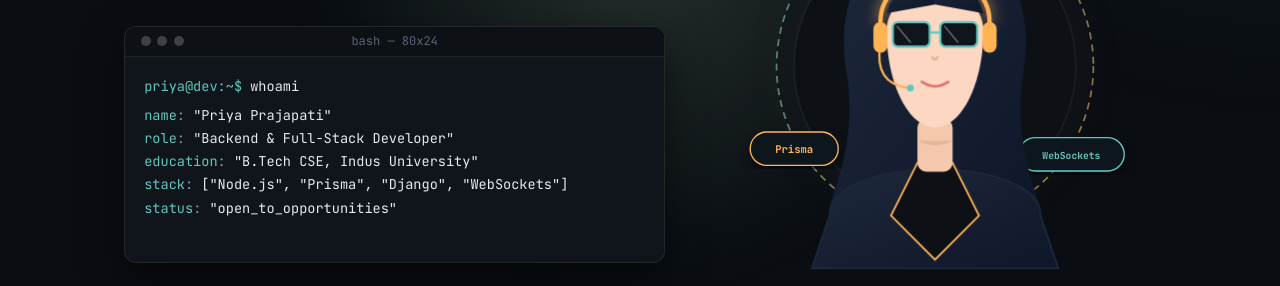
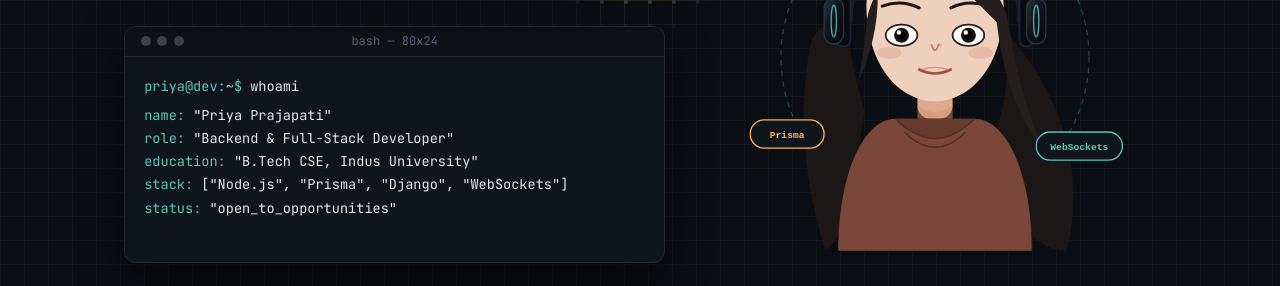
Before and after one commit to priya-code11/portfolio, a plain HTML site: page index.html in a window 1280 px wide. Shown: the part 336-622 px from the top of the page. Drawn offline with Linux system fonts and the light colour scheme.

Commit message:
change UI

```diff
--- a/index.html
+++ b/index.html
@@ -51,108 +51,143 @@
     </div>
 
     <!-- Redesigned Developer Avatar Vector -->
-    <div class="hero-avatar-wrapper" aria-label="Stylized tech vector illustration of a developer">
-      <svg class="hero-avatar" viewBox="0 0 500 500" fill="none" xmlns="http://www.w3.org/2000/svg">
-        <defs>
-          <radialGradient id="avatarGlow" cx="50%" cy="50%" r="50%">
-            <stop offset="0%" stop-color="#5ec9c0" stop-opacity="0.25"/>
-            <stop offset="50%" stop-color="#ffb454" stop-opacity="0.12"/>
-            <stop offset="100%" stop-color="#0a0d12" stop-opacity="0"/>
-          </radialGradient>
+    <div class="hero-avatar-wrapper">
+  <svg class="hero-avatar" viewBox="0 0 500 500" width="100%" height="auto">
+    <defs>
+      <!-- Soft Glow Effect for Tech Pills -->
+      <filter id="soft-glow" x="-20%" y="-20%" width="140%" height="140%">
+        <feGaussianBlur stdDeviation="6" result="blur" />
+        <feComposite in="SourceGraphic" in2="blur" operator="over" />
+      </filter>
 
-          <linearGradient id="cyberGradient" x1="0%" y1="0%" x2="100%" y2="100%">
-            <stop offset="0%" stop-color="#5ec9c0"/>
-            <stop offset="100%" stop-color="#ffb454"/>
-          </linearGradient>
+      <!-- Realistic Metallic/Matte Gradients for Headphones -->
+      <linearGradient id="hp-band-grad" x1="0%" y1="0%" x2="0%" y2="100%">
+        <stop offset="0%" stop-color="#2a303c" />
+        <stop offset="50%" stop-color="#0f1319" />
+        <stop offset="100%" stop-color="#05070a" />
+      </linearGradient>
 
-          <linearGradient id="hairGrad" x1="0%" y1="0%" x2="100%" y2="100%">
-            <stop offset="0%" stop-color="#1e293b"/>
-            <stop offset="100%" stop-color="#0f172a"/>
-          </linearGradient>
+      <linearGradient id="hp-cup-grad" x1="0%" y1="0%" x2="100%" y2="100%">
+        <stop offset="0%" stop-color="#2c3340" />
+        <stop offset="40%" stop-color="#12161f" />
+        <stop offset="100%" stop-color="#05070a" />
+      </linearGradient>
 
-          <linearGradient id="jacketGrad" x1="0%" y1="0%" x2="100%" y2="100%">
-            <stop offset="0%" stop-color="#1e293b"/>
-            <stop offset="100%" stop-color="#0f172a"/>
-          </linearGradient>
+      <linearGradient id="metal-accent" x1="0%" y1="0%" x2="100%" y2="0%">
+        <stop offset="0%" stop-color="#5a6578" />
+        <stop offset="50%" stop-color="#9ab0d0" />
+        <stop offset="100%" stop-color="#3b4452" />
+      </linearGradient>
+    </defs>
 
-          <filter id="glow" x="-20%" y="-20%" width="140%" height="140%">
-            <feGaussianBlur stdDeviation="8" result="blur" />
-            <feComposite in="SourceGraphic" in2="blur" operator="over"/>
-          </filter>
+    <!-- Outer Orbit Ring -->
+    <circle cx="250" cy="240" r="175" fill="none" stroke="var(--teal)" stroke-dasharray="6,6" stroke-width="1.5" opacity="0.3"/>
 
-          <filter id="shadow" x="-10%" y="-10%" width="120%" height="120%">
-            <feDropShadow dx="0" dy="8" stdDeviation="6" flood-color="#000000" flood-opacity="0.5"/>
-          </filter>
-        </defs>
+    <!-- Hair (Back Waves - Dark Brown/Black) -->
+    <path d="M 110 220
+             C 90 310, 105 390, 125 460
+             C 155 440, 160 370, 170 300
+             C 155 250, 145 200, 155 160 Z" fill="#1b1716"/>
 
-        <!-- Glow Ring backdrop -->
-        <circle cx="250" cy="250" r="210" fill="url(#avatarGlow)"/>
-        <circle cx="250" cy="250" r="180" fill="#10141b" stroke="url(#cyberGradient)" stroke-width="2" stroke-dasharray="8 6" opacity="0.6"/>
-        <circle cx="250" cy="250" r="160" fill="#0d1116" stroke="rgba(255, 255, 255, 0.05)" stroke-width="2"/>
+    <!-- Long Side Hair Drape (Right side flowing down) -->
+    <path d="M 320 200
+             C 380 260, 425 350, 400 460
+             C 355 460, 315 400, 320 320
+             C 338 270, 332 220, 320 200 Z" fill="#1b1716"/>
 
-        <!-- Floating Skill Badges -->
-        <g class="float-badge b1" filter="url(#shadow)">
-          <rect x="35" y="75" width="105" height="38" rx="19" fill="#10141b" stroke="#5ec9c0" stroke-width="1.5"/>
-          <text x="87" y="99" fill="#5ec9c0" font-family="JetBrains Mono, monospace" font-size="12" font-weight="700" text-anchor="middle">Node.js</text>
-        </g>
+    <!-- Neck & Skin Tone -->
+    <rect x="230" y="255" width="40" height="55" rx="15" fill="#e0a98b"/>
+    <path d="M 230 295 Q 250 310 270 295 L 270 310 L 230 310 Z" fill="#cc9376" opacity="0.5"/> <!-- Shadow -->
 
-        <g class="float-badge b2" filter="url(#shadow)">
-          <rect x="360" y="90" width="100" height="38" rx="19" fill="#10141b" stroke="#ffb454" stroke-width="1.5"/>
-          <text x="410" y="114" fill="#ffb454" font-family="JetBrains Mono, monospace" font-size="12" font-weight="700" text-anchor="middle">Python</text>
-        </g>
+    <!-- Brown Drape / Cowl Neck Top -->
+    <path d="M 140 460
+             C 140 370, 170 310, 205 310
+             L 295 310
+             C 330 310, 360 370, 360 460 Z" fill="#7a4738"/>
+    <!-- Fold details -->
+    <path d="M 205 310 Q 250 355 295 310" fill="#663a2d" stroke="#522e23" stroke-width="1.5"/>
+    <path d="M 215 325 Q 250 360 285 325" fill="none" stroke="#522e23" stroke-width="2"/>
 
-        <g class="float-badge b3" filter="url(#shadow)">
-          <rect x="345" y="340" width="120" height="38" rx="19" fill="#10141b" stroke="#5ec9c0" stroke-width="1.5"/>
-          <text x="405" y="364" fill="#5ec9c0" font-family="JetBrains Mono, monospace" font-size="11" font-weight="700" text-anchor="middle">WebSockets</text>
-        </g>
+    <!-- Face Shape -->
+    <path d="M 172 180
+             C 172 120, 328 120, 328 180
+             C 328 250, 290 290, 250 290
+             C 210 290, 172 250, 172 180 Z" fill="#eed1bd"/>
 
-        <g class="float-badge b4" filter="url(#shadow)">
-          <rect x="40" y="330" width="100" height="38" rx="19" fill="#10141b" stroke="#ffb454" stroke-width="1.5"/>
-          <text x="90" y="354" fill="#ffb454" font-family="JetBrains Mono, monospace" font-size="12" font-weight="700" text-anchor="middle">Prisma</text>
-        </g>
+    <!-- Cheek Warmth -->
+    <ellipse cx="198" cy="235" rx="14" ry="7" fill="#d6836c" opacity="0.3" />
+    <ellipse cx="302" cy="235" rx="14" ry="7" fill="#d6836c" opacity="0.3" />
 
-        <!-- AVATAR CHARACTER -->
-        <!-- Hair Base -->
-        <path d="M 150 260 C 130 150, 200 90, 250 90 C 300 90, 370 150, 350 260 C 340 330, 360 380, 370 410 L 130 410 C 140 380, 160 330, 150 260 Z" fill="url(#hairGrad)" />
+    <!-- Eyebrows -->
+    <path d="M 190 182 Q 212 174 232 184" fill="none" stroke="#1b1716" stroke-width="3.5" stroke-linecap="round"/>
+    <path d="M 268 184 Q 288 174 310 182" fill="none" stroke="#1b1716" stroke-width="3.5" stroke-linecap="round"/>
 
-        <!-- Body / Jacket -->
-        <path d="M 130 420 C 130 350, 370 350, 370 420 L 390 480 L 110 480 Z" fill="url(#jacketGrad)" stroke="#1e293b" stroke-width="2"/>
-        <!-- Hoodie Neon Accent Inner -->
-        <path d="M 200 420 L 250 470 L 300 420 L 270 360 L 230 360 Z" fill="#0d1116" stroke="#ffb454" stroke-width="2"/>
+    <!-- Eyes (Sclera) -->
+    <ellipse cx="212" cy="215" rx="18" ry="12" fill="#ffffff" stroke="#2b201c" stroke-width="2"/>
+    <ellipse cx="288" cy="215" rx="18" ry="12" fill="#ffffff" stroke="#2b201c" stroke-width="2"/>
 
-        <!-- Neck -->
-        <rect x="230" y="310" width="40" height="60" rx="10" fill="#f3c8ac" />
-        <path d="M 230 335 Q 250 345 270 335 Z" fill="#e2b091" opacity="0.7"/>
+    <!-- Interactive Pupils -->
+    <g class="eye-pupil-group" data-cx="212" data-cy="215">
+      <circle class="eye-pupil" cx="212" cy="215" r="8.5" fill="#1b120c"/>
+      <circle class="eye-pupil" cx="212" cy="215" r="5" fill="#000000"/>
+      <circle class="eye-pupil" cx="209" cy="212" r="2.5" fill="#ffffff"/>
+    </g>
 
-        <!-- Head Contour -->
-        <path d="M 195 210 C 195 150, 305 150, 305 210 C 305 270, 280 320, 250 320 C 220 320, 195 270, 195 210 Z" fill="#fcd7c1" />
+    <g class="eye-pupil-group" data-cx="288" data-cy="215">
+      <circle class="eye-pupil" cx="288" cy="215" r="8.5" fill="#1b120c"/>
+      <circle class="eye-pupil" cx="288" cy="215" r="5" fill="#000000"/>
+      <circle class="eye-pupil" cx="285" cy="212" r="2.5" fill="#ffffff"/>
+    </g>
 
-        <!-- Glasses / Tech Visor Frame -->
-        <rect x="202" y="200" width="42" height="28" rx="6" fill="#10141b" stroke="#5ec9c0" stroke-width="2.5"/>
-        <rect x="256" y="200" width="42" height="28" rx="6" fill="#10141b" stroke="#5ec9c0" stroke-width="2.5"/>
-        <line x1="244" y1="212" x2="256" y2="212" stroke="#5ec9c0" stroke-width="2.5"/>
+    <!-- Nose & Stud -->
+    <path d="M 246 226 Q 250 238 254 226" fill="none" stroke="#ba8269" stroke-width="2" stroke-linecap="round"/>
+    <circle cx="256" cy="226" r="1.2" fill="#ffffff" stroke="#a36e57" stroke-width="0.8"/>
 
-        <!-- Glass Lens Highlights -->
-        <line x1="207" y1="205" x2="222" y2="223" stroke="#ffffff" stroke-width="1.5" opacity="0.4" stroke-linecap="round"/>
-        <line x1="261" y1="205" x2="276" y2="223" stroke="#ffffff" stroke-width="1.5" opacity="0.4" stroke-linecap="round"/>
+    <!-- Smile -->
+    <path d="M 232 254 Q 250 263 268 254" fill="none" stroke="#a04f43" stroke-width="3" stroke-linecap="round"/>
+    <path d="M 235 254 Q 250 249 265 254" fill="none" stroke="#bc685a" stroke-width="1.5" opacity="0.6"/>
 
-        <!-- Nose & Smile -->
-        <path d="M 247 240 Q 250 245 253 240" fill="none" stroke="#e2b091" stroke-width="2.5" stroke-linecap="round" />
-        <path d="M 235 268 Q 250 278 265 268" fill="none" stroke="#e57373" stroke-width="3" stroke-linecap="round" />
+    <!-- Hair Front Layers -->
+    <path d="M 250 128 L 250 155" stroke="#100d0c" stroke-width="1.5"/>
+    <path d="M 250 130 C 210 135, 175 160, 172 205 Q 170 230 162 270 Q 185 220 185 170 Z" fill="#241f1d"/>
+    <path d="M 250 130 C 290 135, 330 160, 335 210 Q 345 280 375 350 Q 330 290 320 200 Z" fill="#241f1d"/>
 
-        <!-- Modern Developer Headset -->
-        <path d="M 188 200 C 188 130, 312 130, 312 200" fill="none" stroke="#ffb454" stroke-width="5" stroke-linecap="round" filter="url(#glow)"/>
-        <rect x="180" y="200" width="16" height="35" rx="8" fill="#ffb454"/>
-        <rect x="304" y="200" width="16" height="35" rx="8" fill="#ffb454"/>
-        <!-- Headset Mic -->
-        <path d="M 188 225 Q 180 270 220 275" fill="none" stroke="#ffb454" stroke-width="2.5" stroke-linecap="round"/>
-        <circle cx="222" cy="275" r="4" fill="#5ec9c0" />
+    <!-- ==========================================
+         REALISTIC BOLD BLACK HEADPHONES
+         ========================================== -->
+    <!-- 1. Headband Cushion (Inner arch) -->
+    <path d="M 152 198 C 146 88, 354 88, 348 198" fill="none" stroke="#181e29" stroke-width="10" stroke-linecap="round"/>
 
-        <!-- Front Hair Locks -->
-        <path d="M 195 190 C 210 140, 260 140, 250 180 Z" fill="url(#hairGrad)"/>
-        <path d="M 305 190 C 290 140, 240 140, 250 180 Z" fill="url(#hairGrad)"/>
-      </svg>
-    </div>
+    <!-- 2. Thick Outer Headband Frame -->
+    <path d="M 145 200 C 137 78, 363 78, 355 200" fill="none" stroke="url(#hp-band-grad)" stroke-width="16" stroke-linecap="round"/>
+
+    <!-- 3. Metallic Extension Hinge Joints -->
+    <rect x="136" y="172" width="10" height="18" rx="3" fill="url(#metal-accent)"/>
+    <rect x="354" y="172" width="10" height="18" rx="3" fill="url(#metal-accent)"/>
+
+    <!-- 4. Left Ear Cup Structure -->
+    <!-- Plush Leatherette Ear Cushion (Inner) -->
+    <rect x="138" y="170" width="16" height="58" rx="8" fill="#080a0e" stroke="#1d2433" stroke-width="2"/>
+    <!-- Outer Matte Cup Body -->
+    <rect x="124" y="173" width="22" height="52" rx="11" fill="url(#hp-cup-grad)" stroke="#2c3545" stroke-width="1.5"/>
+    <!-- Accent Ring -->
+    <ellipse cx="135" cy="199" rx="3" ry="18" fill="none" stroke="var(--teal)" stroke-width="1.5" opacity="0.8"/>
+
+    <!-- 5. Right Ear Cup Structure -->
+    <!-- Plush Leatherette Ear Cushion (Inner) -->
+    <rect x="346" y="170" width="16" height="58" rx="8" fill="#080a0e" stroke="#1d2433" stroke-width="2"/>
+    <!-- Outer Matte Cup Body -->
+    <rect x="354" y="173" width="22" height="52" rx="11" fill="url(#hp-cup-grad)" stroke="#2c3545" stroke-width="1.5"/>
+    <!-- Accent Ring -->
+    <ellipse cx="365" cy="199" rx="3" ry="18" fill="none" stroke="var(--teal)" stroke-width="1.5" opacity="0.8"/>
+
+    <!-- Tech Badges -->
+    <g class="float-badge b1"><rect x="30" y="80" width="84" height="32" rx="16" fill="#10141b" stroke="var(--teal)" stroke-width="1.5"/><text x="72" y="101" fill="var(--teal)" font-family="monospace" font-size="11" font-weight="bold" text-anchor="middle">Node.js</text></g>
+    <g class="float-badge b2"><rect x="385" y="90" width="84" height="32" rx="16" fill="#10141b" stroke="var(--amber)" stroke-width="1.5"/><text x="427" y="111" fill="var(--amber)" font-family="monospace" font-size="11" font-weight="bold" text-anchor="middle">Python</text></g>
+    <g class="float-badge b3"><rect x="40" y="320" width="84" height="32" rx="16" fill="#10141b" stroke="var(--amber)" stroke-width="1.5"/><text x="82" y="341" fill="var(--amber)" font-family="monospace" font-size="11" font-weight="bold" text-anchor="middle">Prisma</text></g>
+    <g class="float-badge b4"><rect x="365" y="330" width="98" height="32" rx="16" fill="#10141b" stroke="var(--teal)" stroke-width="1.5"/><text x="414" y="351" fill="var(--teal)" font-family="monospace" font-size="11" font-weight="bold" text-anchor="middle">WebSockets</text></g>
+  </svg>
+</div>
   </header>
 
   <!-- About Section -->
--- a/style.css
+++ b/style.css
@@ -50,6 +50,7 @@ body {
   font-family: var(--font-body);
   line-height: 1.6;
   overflow-x: hidden;
+  position: relative;
 }
 
 a { color: inherit; }
@@ -62,18 +63,47 @@ a { color: inherit; }
   border-radius: 4px;
 }
 
-/* Dynamic Cursor Glow Background */
+/* ============================================================
+   PIXELATED CURSOR HIGHLIGHT BACKGROUND
+   ============================================================ */
+
+/* Base Faint Pixel Grid */
+/* ============================================================
+   FULL-SCREEN PIXEL BACKGROUND FIX
+   ============================================================ */
+
+/* Base Full-Width Pixel Grid */
 body::before {
   content: "";
   position: fixed;
-  inset: 0;
+  top: 0;
+  left: 0;
+  width: 100vw;
+  height: 100vh;
+  z-index: -2;
+  background-image:
+    linear-gradient(to right, rgba(255, 255, 255, 0.035) 1px, transparent 1px),
+    linear-gradient(to bottom, rgba(255, 255, 255, 0.035) 1px, transparent 1px);
+  background-size: 24px 24px;
+  pointer-events: none;
+}
+
+/* Cursor Glow Following Pointer Across Full Screen */
+body::after {
+  content: "";
+  position: fixed;
+  top: 0;
+  left: 0;
+  width: 100vw;
+  height: 100vh;
   z-index: -1;
-  background:
-    radial-gradient(600px circle at var(--mx) var(--my), rgba(94, 201, 192, 0.12), transparent 60%),
-    radial-gradient(450px circle at var(--mx) var(--my), rgba(255, 180, 84, 0.08), transparent 65%),
-    radial-gradient(ellipse 900px 500px at 15% -5%, rgba(255, 180, 84, 0.07), transparent 60%),
-    radial-gradient(ellipse 700px 500px at 100% 20%, rgba(94, 201, 192, 0.06), transparent 60%);
-  transition: --mx 0.4s ease-out, --my 0.4s ease-out;
+  background-image:
+    radial-gradient(circle 2px at 2px 2px, rgba(94, 201, 192, 0.9) 100%, transparent 0),
+    linear-gradient(to right, rgba(255, 180, 84, 0.25) 1px, transparent 1px),
+    linear-gradient(to bottom, rgba(255, 180, 84, 0.25) 1px, transparent 1px);
+  background-size: 24px 24px;
+  -webkit-mask-image: radial-gradient(450px circle at var(--mx, 50%) var(--my, 50%), rgba(0,0,0,1) 0%, rgba(0,0,0,0.3) 60%, rgba(0,0,0,0) 100%);
+  mask-image: radial-gradient(100px circle at var(--mx, 50%) var(--my, 50%), rgba(0,0,0,1) 0%, rgba(0,0,0,0.3) 60%, rgba(0,0,0,0) 100%);
   pointer-events: none;
 }
 
@@ -129,7 +159,7 @@ body::before {
   position: sticky;
   top: 0;
   z-index: 1000;
-  background: rgba(10, 13, 18, 0.82);
+  background: rgba(10, 13, 18, 0.85);
   backdrop-filter: blur(12px);
   border-bottom: 1px solid var(--line);
 }
```
Also changed, not shown: script.js (+27 -0 lines).
